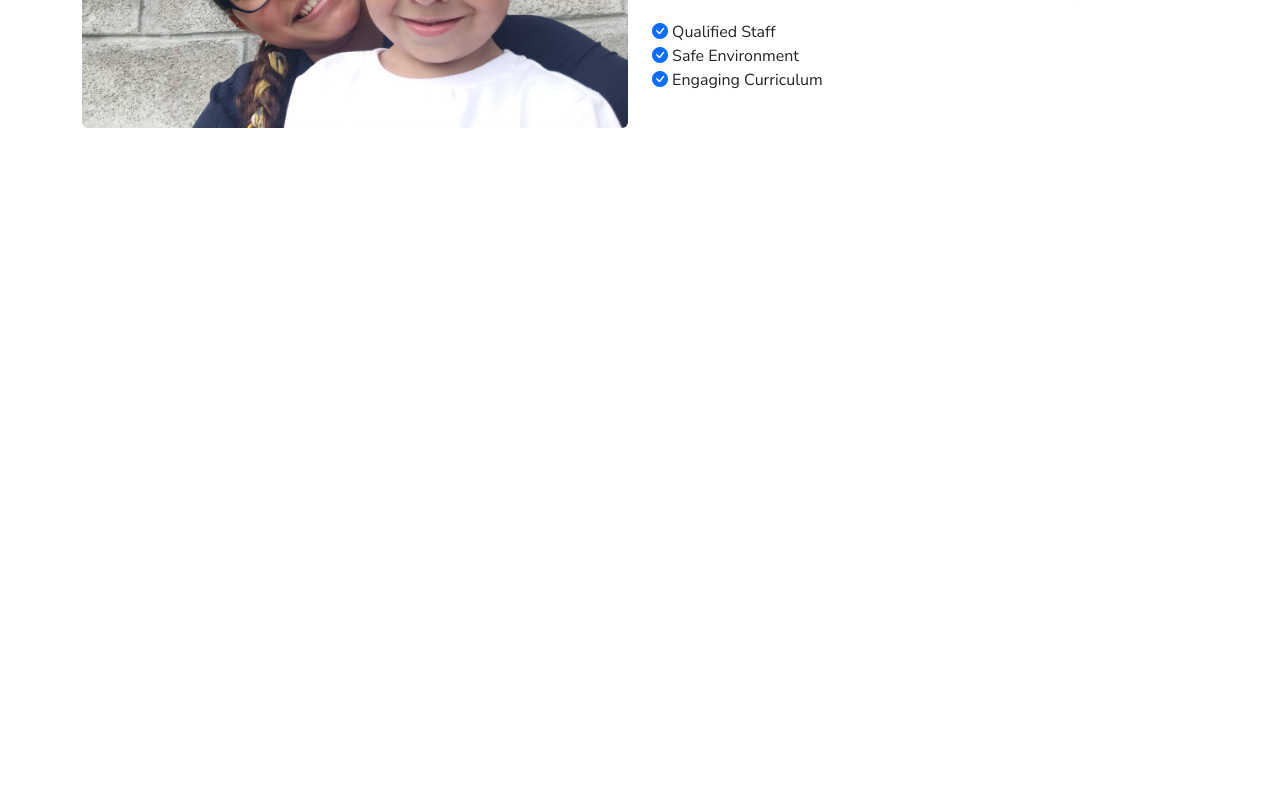
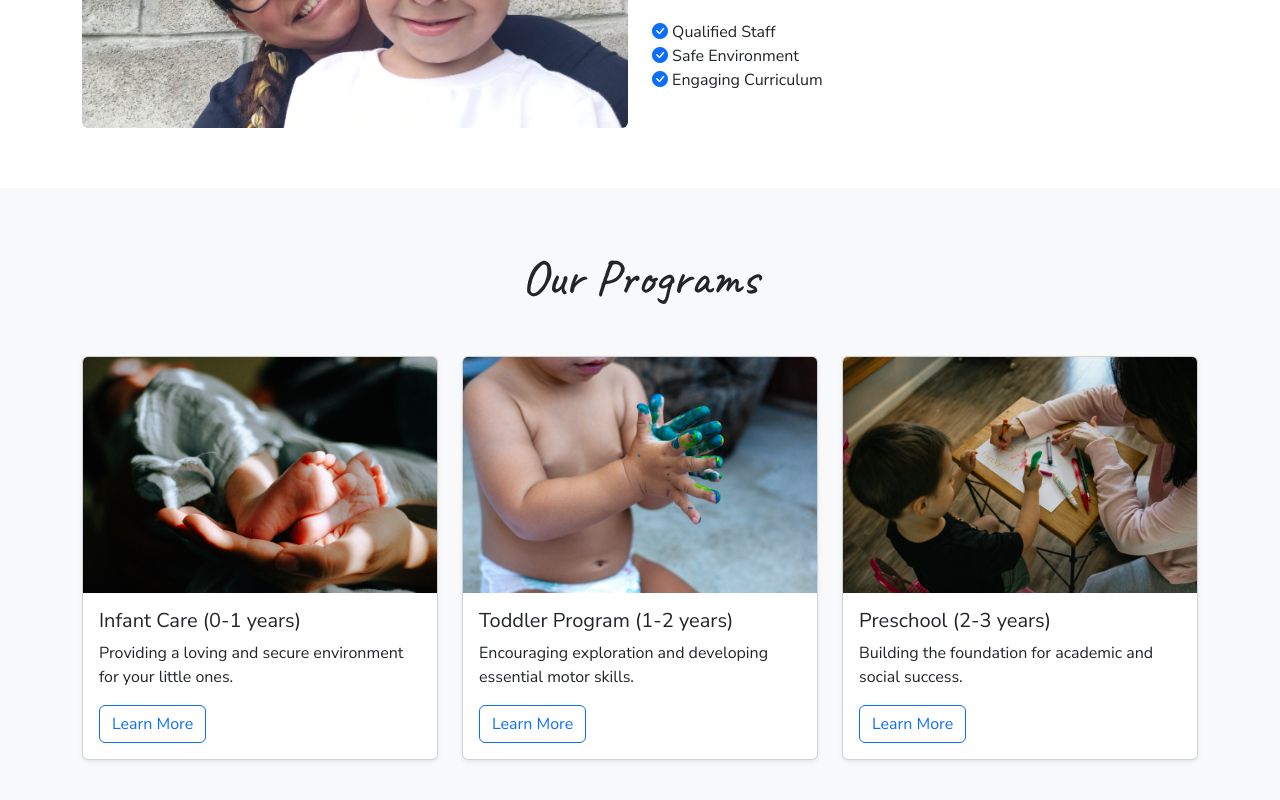
Before and after one commit to R1c4ar6/great-little-minds-react, a React (Vite) app: page / in a window 1280 px wide. Shown: the part 1040-1840 px from the top of the page. Before the commit the page ends 1228 px from the top, so only its background shows below. Built offline with nearby package versions, Linux system fonts and the light colour scheme.

Commit message:
Done until the programs section

```diff
--- a/index.html
+++ b/index.html
@@ -3,13 +3,15 @@
 
 <head>
   <meta charset="UTF-8" />
-  <link rel="icon" type="image/svg+xml" href="/logo.jpeg" />
+  <link rel="icon" type="image/svg+xml" href="/src/assets/logo.jpeg" />
   <meta name="viewport" content="width=device-width, initial-scale=1.0" />
   <title>LGM</title>
+  <!-- Google Fonts -->
   <link rel="preconnect" href="https://fonts.googleapis.com">
   <link rel="preconnect" href="https://fonts.gstatic.com" crossorigin>
   <link href="https://fonts.googleapis.com/css2?family=Caveat:wght@400..700&display=swap" rel="stylesheet">
   <link href="https://fonts.googleapis.com/css2?family=Nunito+Sans:wght@400;700&display=swap" rel="stylesheet">
+  <!-- Bootstrap -->
   <link href="https://cdn.jsdelivr.net/npm/bootstrap@5.3.3/dist/css/bootstrap.min.css" rel="stylesheet"
     integrity="sha384-QWTKZyjpPEjISv5WaRU9OFeRpok6YctnYmDr5pNlyT2bRjXh0JMhjY6hW+ALEwIH" crossorigin="anonymous">
   <link href="https://cdn.jsdelivr.net/npm/bootstrap-icons/font/bootstrap-icons.css" rel="stylesheet">
--- a/src/App.tsx
+++ b/src/App.tsx
@@ -7,6 +7,7 @@ import Programs from './components/Programs';
 import Testimonials from './components/Testimonials';
 import Gallery from './components/Gallery';
 import Contact from './components/Contact';
+import Footer from './components/Footer';
 
 function App() {
   return (
@@ -14,10 +15,11 @@ function App() {
       <NavbarComponent />
       <Hero />
       <About />
-      {/* <Programs />
-      <Testimonials />
+      {<Programs />
+      /*<Testimonials />
       <Gallery />
-      <Contact /> */}
+      <Contact />
+      <Footer /> */}
     </>
   );
 };
--- a/src/components/Hero.tsx
+++ b/src/components/Hero.tsx
@@ -1,8 +1,27 @@
 import React from 'react';
+import { useEffect, useState } from 'react';
+
+// USING VITE TO MAP THE CONTENTS OF THE FOLDER
+const heroBgImages = import.meta.glob('/src/assets/hero_bg/*.jpg|jpeg|png', { eager: true });
+const heroBgArray = Object.values(heroBgImages).map((img: any) => img.default);
+// console.log(heroBgArray);
 
 const Hero: React.FC = () => {
+    const [backgroundImage, setBackgroundImage] = useState('');
+
+    useEffect(() => {
+        const changeBackground = () => {
+            const index = Math.floor(Math.random() * heroBgArray.length);
+            setBackgroundImage(heroBgArray[index]);
+        };
+        changeBackground();
+        const interval = setInterval(changeBackground, 20000);
+        return () => clearInterval(interval);
+    }, []);
+
+
     return (
-        <section id="hero" className="hero">
+        <section id="hero" className="hero" style={{ backgroundImage: `url(${backgroundImage})`, backgroundSize: 'cover', backgroundPosition: 'center', backgroundRepeat: 'no-repeat' }}>
             <div className="hero-overlay">
                 <div className="container">
                     <h1 className="display-4 hero-title">Welcome to Little Great Minds</h1>
--- a/src/components/Programs.tsx
+++ b/src/components/Programs.tsx
@@ -0,0 +1,46 @@
+import React from 'react';
+import infantCare from '../assets/omar-lopez-vTknj2OxDVg-unsplash.jpg';
+import toddlerCare from '../assets/ana-klipper-1m2ZCygwVZ4-unsplash.jpg';
+import preschool from '../assets/gabe-pierce-mLqWFEtlIEs-unsplash.jpg';
+
+const Programs: React.FC = () => (
+    <section id="programs" className="bg-light section-padding">
+        <div className="container">
+            <h2 className="text-center mb-5">Our Programs</h2>
+            <div className="row">
+                <div className="col-md-4">
+                    <div className="card mb-4 shadow-sm">
+                        <img src={infantCare} className="card-img-top" alt="Infant Care"/>
+                        <div className="card-body">
+                            <h5 className="card-title">Infant Care (0-1 years)</h5>
+                            <p className="card-text">Providing a loving and secure environment for your little ones.</p>
+                            <a href="#" className="btn btn-outline-primary">Learn More</a>
+                        </div>
+                    </div>
+                </div>
+                <div className="col-md-4">
+                    <div className="card mb-4 shadow-sm">
+                        <img src={toddlerCare} className="card-img-top" alt="Toddler Program"/>
+                        <div className="card-body">
+                            <h5 className="card-title">Toddler Program (1-2 years)</h5>
+                            <p className="card-text">Encouraging exploration and developing essential motor skills.</p>
+                            <a href="#" className="btn btn-outline-primary">Learn More</a>
+                        </div>
+                    </div>
+                </div>
+                <div className="col-md-4">
+                    <div className="card mb-4 shadow-sm">
+                        <img src={preschool} className="card-img-top" alt="Preschool"/>
+                        <div className="card-body">
+                            <h5 className="card-title">Preschool (2-3 years)</h5>
+                            <p className="card-text">Building the foundation for academic and social success.</p>
+                            <a href="#" className="btn btn-outline-primary">Learn More</a>
+                        </div>
+                    </div>
+                </div>
+            </div>
+        </div>
+    </section>
+);
+
+export default Programs;
```
Also changed, not shown: src/assets/logo.svg (added), src/components/Footer.tsx (added).
